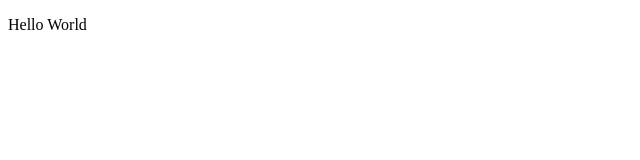
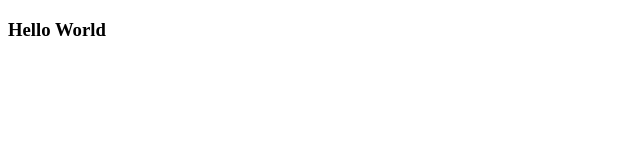
Before and after one commit to Semilore625/Project, a plain HTML site: page index.html in a window 1280 px wide. Shown: the full height of the page, 0-640 px from the left. Drawn offline with Linux system fonts and the light colour scheme.

Commit message:
second commit

```diff
--- a/index.html
+++ b/index.html
@@ -6,6 +6,6 @@
     <title>Document</title>
 </head>
 <body>
-    <p>Hello World</p>
+    <h3>Hello World</h3>
 </body>
 </html>
```
